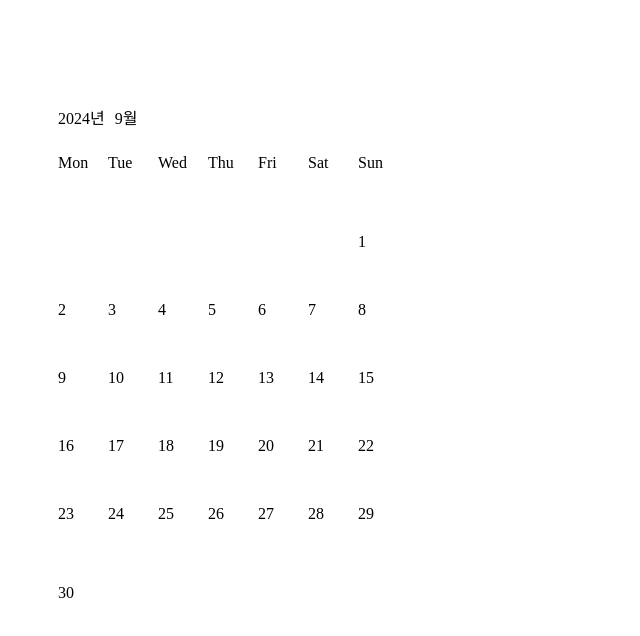
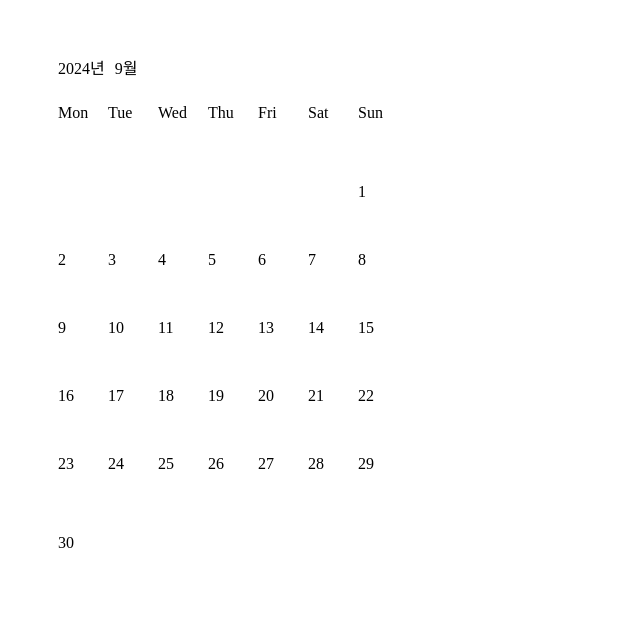
Before and after one commit to choijisul/todo_project, a React (Vite) app: page / in a window 1280 px wide. Shown: the part 128-764 px from the top of the page, without its empty margins (0-640 px from the left). Built offline with nearby package versions, Linux system fonts and the light colour scheme; some icons are missing.

Commit message:
주석 추가, 스타일 변경

```diff
--- a/src/components/Calendar.jsx
+++ b/src/components/Calendar.jsx
@@ -17,9 +17,11 @@ import {
 } from 'date-fns';
 import '../styles/Calendar.css';
 
+// header
 const RenderHeader = ({ currentMonth, prevMonth, nextMonth }) => {
     return (
         <div className="header row">
+            {/*년, 월*/}
             <span className="text">
                 <span className="text year">
                     {format(currentMonth, 'yyyy')}년
@@ -28,6 +30,7 @@ const RenderHeader = ({ currentMonth, prevMonth, nextMonth }) => {
                     {format(currentMonth, 'M')}월
                 </span>
             </span>
+            {/*달 이동*/}
             <span className="button next_month">
                 <Icon icon="ooui:next-rtl" onClick={prevMonth} />
                 <Icon icon="ooui:next-ltr" onClick={nextMonth} />
--- a/src/index.css
+++ b/src/index.css
@@ -5,5 +5,5 @@
 
   display: flex;
   align-items: center;
-  padding: 50px;
+  padding: 0 50px;
 }
```
